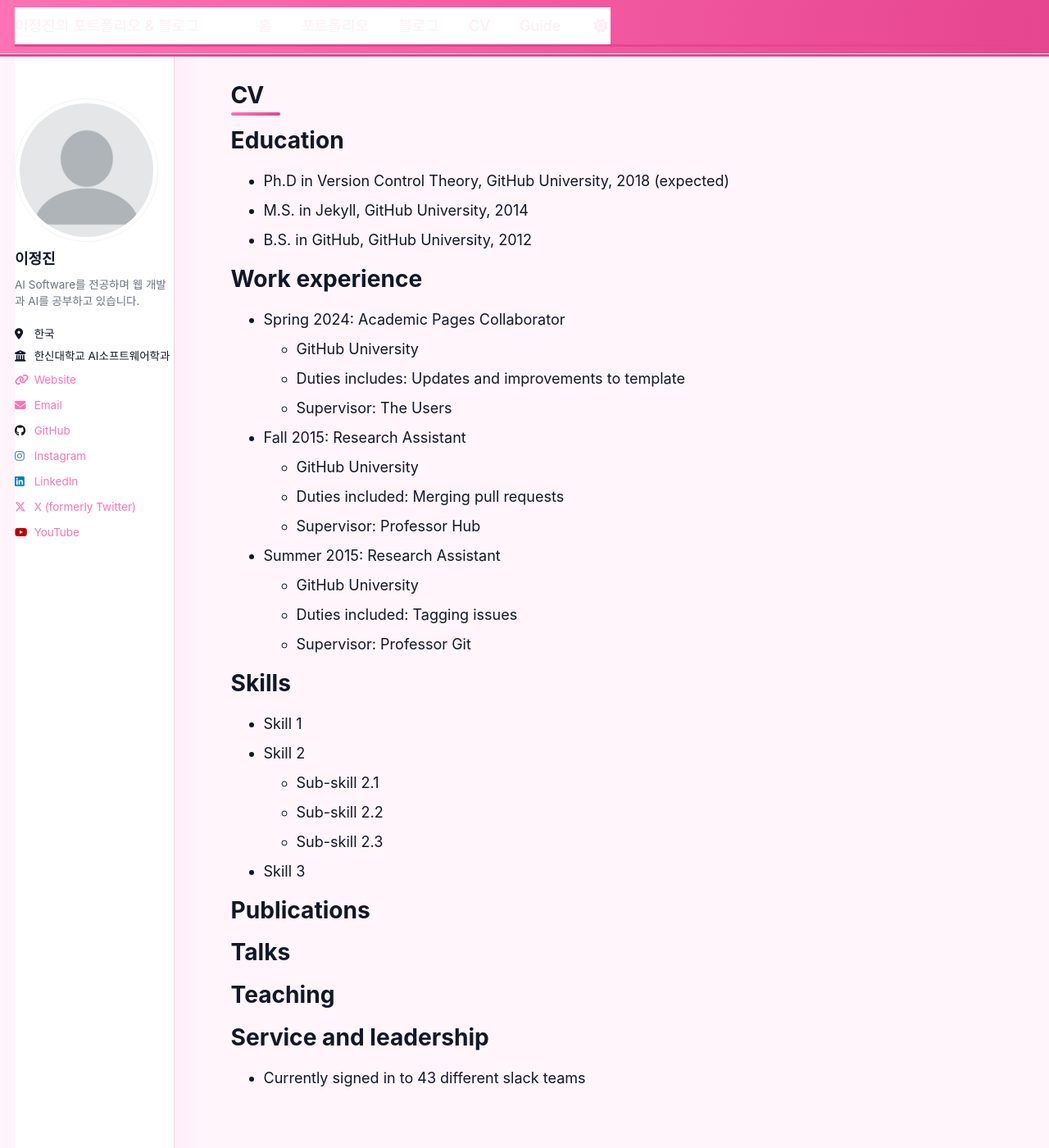
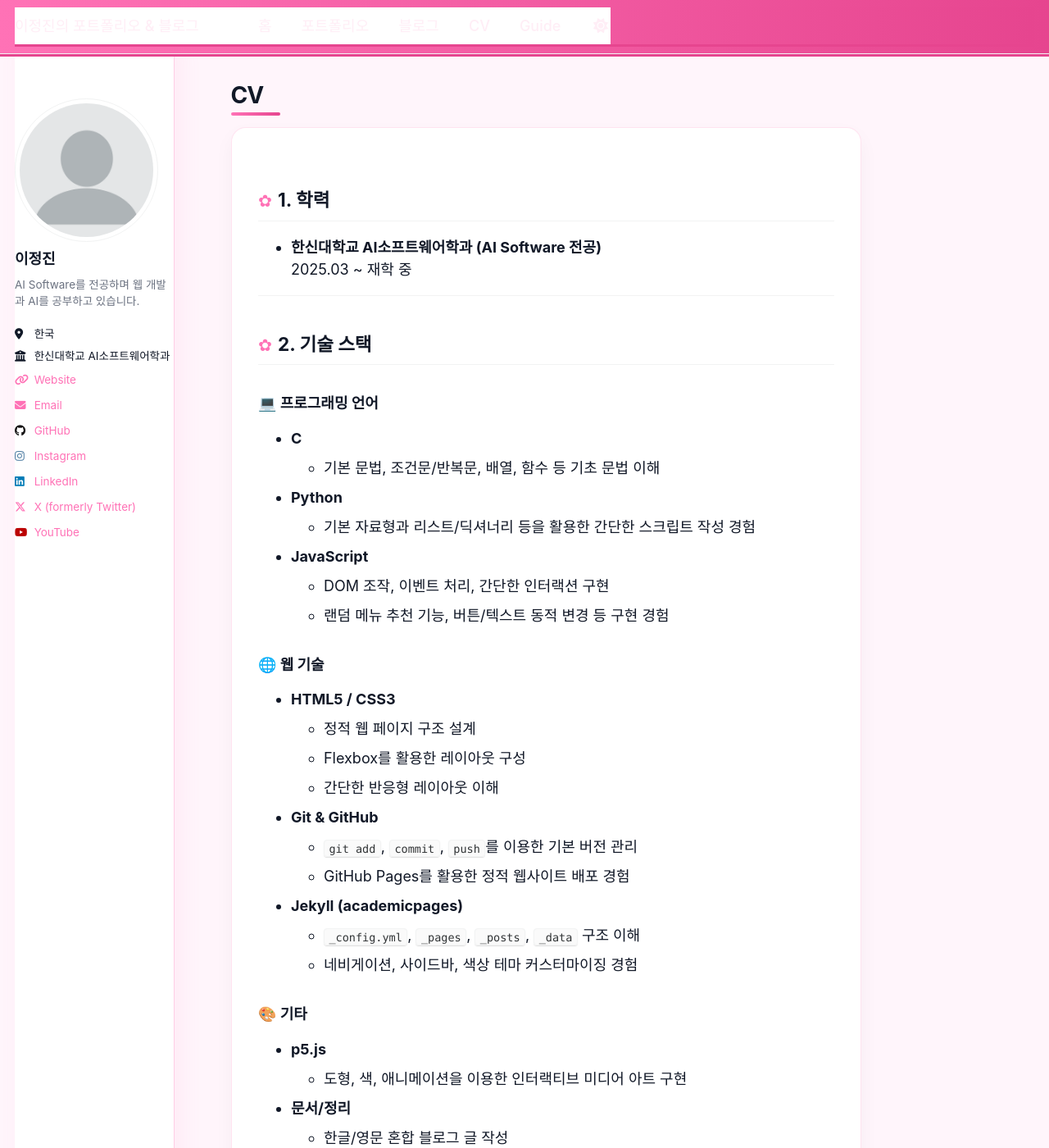
Before and after one commit to lsch4435-code/lsch4435-code.github.io, a Jekyll site: the page built from _pages/cv.md, in a window 1280 px wide and 1400 px high. Shown: the whole window at 82% size. Built offline with Jekyll 4.4.1, drawn with Linux system fonts in a browser that asks for light colours; a script that is not in the unit is left out; some of the changed text lies outside the part shown.

Commit message:
Update cv.md

```diff
--- a/_pages/cv.md
+++ b/_pages/cv.md
@@ -1,64 +1,95 @@
 ---
-layout: archive
+permalink: /cv/
 title: "CV"
-permalink: /cv/
+layout: single
 author_profile: true
-redirect_from:
-  - /resume
 ---
 
-{% include base_path %}
+## 1. 학력
 
-Education
-======
-* Ph.D in Version Control Theory, GitHub University, 2018 (expected)
-* M.S. in Jekyll, GitHub University, 2014
-* B.S. in GitHub, GitHub University, 2012
+- **한신대학교 AI소프트웨어학과 (AI Software 전공)**
+  2025.03 ~ 재학 중
 
-Work experience
-======
-* Spring 2024: Academic Pages Collaborator
-  * GitHub University
-  * Duties includes: Updates and improvements to template
-  * Supervisor: The Users
+---
 
-* Fall 2015: Research Assistant
-  * GitHub University
-  * Duties included: Merging pull requests
-  * Supervisor: Professor Hub
+## 2. 기술 스택
 
-* Summer 2015: Research Assistant
-  * GitHub University
-  * Duties included: Tagging issues
-  * Supervisor: Professor Git
+### 💻 프로그래밍 언어
+- **C**
+  - 기본 문법, 조건문/반복문, 배열, 함수 등 기초 문법 이해
+- **Python**
+  - 기본 자료형과 리스트/딕셔너리 등을 활용한 간단한 스크립트 작성 경험
+- **JavaScript**
+  - DOM 조작, 이벤트 처리, 간단한 인터랙션 구현
+  - 랜덤 메뉴 추천 기능, 버튼/텍스트 동적 변경 등 구현 경험
 
-Skills
-======
-* Skill 1
-* Skill 2
-  * Sub-skill 2.1
-  * Sub-skill 2.2
-  * Sub-skill 2.3
-* Skill 3
+### 🌐 웹 기술
+- **HTML5 / CSS3**
+  - 정적 웹 페이지 구조 설계
+  - Flexbox를 활용한 레이아웃 구성
+  - 간단한 반응형 레이아웃 이해
+- **Git & GitHub**
+  - `git add`, `commit`, `push`를 이용한 기본 버전 관리
+  - GitHub Pages를 활용한 정적 웹사이트 배포 경험
+- **Jekyll (academicpages)**
+  - `_config.yml`, `_pages`, `_posts`, `_data` 구조 이해
+  - 네비게이션, 사이드바, 색상 테마 커스터마이징 경험
 
-Publications
-======
-  <ul>{% for post in site.publications reversed %}
-    {% include archive-single-cv.html %}
-  {% endfor %}</ul>
+### 🎨 기타
+- **p5.js**
+  - 도형, 색, 애니메이션을 이용한 인터랙티브 미디어 아트 구현
+- **문서/정리**
+  - 한글/영문 혼합 블로그 글 작성
+  - 과제 및 학습 내용을 블로그 형식으로 정리하는 습관
 
-Talks
-======
-  <ul>{% for post in site.talks reversed %}
-    {% include archive-single-talk-cv.html  %}
-  {% endfor %}</ul>
+---
 
-Teaching
-======
-  <ul>{% for post in site.teaching reversed %}
-    {% include archive-single-cv.html %}
-  {% endfor %}</ul>
+## 3. 프로젝트 경험
 
-Service and leadership
-======
-* Currently signed in to 43 different slack teams
+### 3-1. 개인 포트폴리오 & 블로그 웹사이트
+- **기간:** 2025.11 ~ 2025.12
+- **역할:** 기획, 디자인, 개발 전부 개인 수행
+- **내용:**
+  - academicpages 템플릿 기반 한국어 포트폴리오 사이트 구축
+  - 홈 / 포트폴리오 / 블로그 / CV 네비게이션 구성
+  - 블로그 포스트 작성(전공 선택 이유, 첫 학기 후기, p5.js 프로젝트 등)
+  - 전체 사이트를 핑크 컬러 테마로 커스터마이징
+
+### 3-2. 오늘 뭐 먹지? 메뉴 추천기
+- **기술:** HTML, CSS, JavaScript
+- **내용:**
+  - 버튼 클릭 시 배열에 저장된 메뉴 중 하나를 랜덤으로 추천
+  - 추천 결과를 화면 가운데에 크게 보여주도록 UI 구성
+  - 다양한 메뉴(한식, 분식, 국물요리, 고기 등)를 직접 리스트업
+
+### 3-3. p5.js 미디어 아트 – 우주처럼 확장되는 가능성
+- **기술:** p5.js
+- **내용:**
+  - 노드와 선, 아이콘 등을 이용해 “개발자로서의 성장과 연결”을 시각화
+  - 거리/속도에 따라 노드 크기와 투명도를 바꾸는 애니메이션 구현
+  - 마우스 인터랙션으로 화면 분위기 변화
+
+### 3-4. 크리스마스 트리 인터랙티브 장식 페이지
+- **기술:** HTML, CSS, JavaScript, 이미지 편집
+- **내용:**
+  - 배경이 투명한 여러 장식 PNG 이미지를 사용해 트리 꾸미기 인터페이스 구성
+  - 장식을 클릭하거나 올려놓는 느낌을 줄 수 있도록 배치 및 스타일링
+  - 향후 클릭 시 메시지/글자를 보여주는 기능으로 확장 예정
+
+---
+
+## 4. 관심 분야
+
+- 웹 프론트엔드 개발 (HTML, CSS, JavaScript)
+- 웹과 인공지능을 결합한 서비스 기획 및 구현
+- 인터랙티브 미디어 아트, 시각화
+
+---
+
+## 5. 강점 & 성향
+
+- 📌 **기록형 학습자** – 블로그와 일기 형식으로 공부 과정과 생각을 정리하는 습관
+- 🧩 **꾸준한 디버깅 경험** – CSS 깨짐·Jekyll 설정 오류 등을 직접 해결해 본 경험
+- 🤝 **협업 친화적** – 친구들과 과제/프로젝트 내용을 공유하며 함께 문제 해결하는 스타일
+- 🎨 **디자인 감각에 대한 관심** – 단순히 “돌아가는 코드”를 넘어서,
+  보는 사람이 편하고 예쁜 인터페이스를 만들고 싶어 함
```
